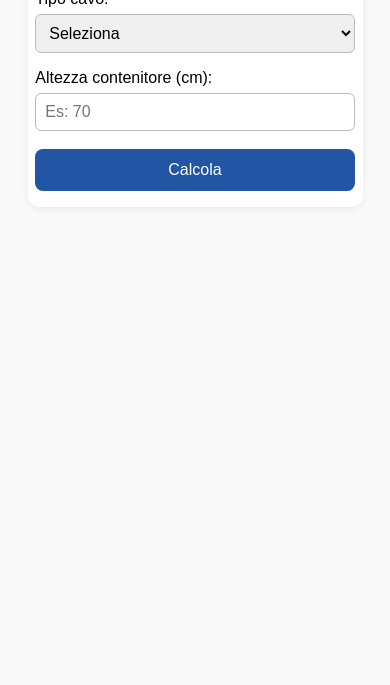
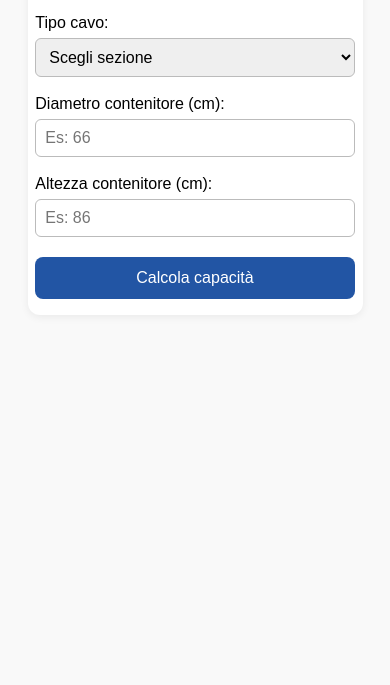
Before and after one commit to Cthv9/CM-Cables, a plain HTML site: page index.html in a window 390 px wide. Shown: the part 159-844 px from the top of the page. Drawn offline with Linux system fonts and the light colour scheme.

Commit message:
Update index.html

```diff
--- a/index.html
+++ b/index.html
@@ -3,151 +3,197 @@
 <head>
   <meta charset="UTF-8">
   <meta name="viewport" content="width=device-width, initial-scale=1">
-  <title>Calcolatore reale capacità cavo</title>
+  <title>Calcolatore Capacità Cavo CM</title>
   <link rel="manifest" href="manifest.json">
   <link rel="icon" sizes="192x192" href="icon-192.png">
   <link rel="icon" sizes="512x512" href="icon-512.png">
   <meta name="theme-color" content="#2255a4">
   <style>
-    *{box-sizing:border-box;}
-    body{font-family:Arial,sans-serif;padding:5vw;background:#f9f9f9;}
-    .container{background:white;padding:6vw 5vw;border-radius:12px;box-shadow:0 2px 8px #0001;max-width:410px;margin:0 auto;}
-    h2{margin-top:0;font-size:2em;}
-    label{display:block;margin:16px 0 6px;}
-    select,input{width:100%;padding:10px;border-radius:6px;border:1px solid #bbb;font-size:1.1em;}
-    button,.lang-btn{margin-top:18px;width:100%;padding:14px 0;border:none;border-radius:8px;background:#2255a4;color:white;font-size:1.15em;cursor:pointer;transition:background 0.2s;}
-    button:active,.lang-btn:active{background:#184077;}
-    .lang-btn{width:48%;margin:0 1% 20px 0;background:#eee;color:#333;border:1px solid #bbb;font-size:1.1em;}
-    .lang-btn.selected{background:#2255a4;color:#fff;border:none;}
-    .btn-row{display:flex;gap:4%;}
-    .result{margin-top:24px;padding:14px;background:#eef6fa;border-radius:8px;border-left:4px solid #2295d1;font-size:1.15em;}
-    #install-btn{display:none;background:#2295d1;font-size:1em;margin-top:18px;width:100%;border-radius:8px;padding:12px 0;}
-    @media (max-width:600px){.container{padding:4vw 2vw;width:100%;max-width:100vw;}h2{font-size:1.3em;}button,.lang-btn,#install-btn{font-size:1em;padding:12px 0;}label,.result{font-size:1em;}select,input{font-size:1em;padding:9px;}}
+    * { box-sizing: border-box; }
+    body { font-family: Arial, sans-serif; padding: 5vw; background: #f9f9f9; }
+    .container { background: white; padding: 6vw 5vw; border-radius: 12px; box-shadow: 0 2px 8px #0001; max-width: 98vw; width: 410px; margin: 0 auto; }
+    h2 { margin-top: 0; font-size: 2em; }
+    label { display: block; margin: 16px 0 6px; font-size: 1.1em; }
+    select, input { width: 100%; padding: 10px; border-radius: 6px; border: 1px solid #bbb; font-size: 1.1em; margin-bottom: 2px; }
+    button, .lang-btn { margin-top: 18px; width: 100%; padding: 14px 0; border: none; border-radius: 8px; background: #2255a4; color: white; font-size: 1.15em; cursor: pointer; transition: background 0.2s; }
+    button:active, .lang-btn:active { background: #184077; }
+    .lang-btn { width: 48%; margin: 0 1% 20px 0; background: #eee; color: #333; border: 1px solid #bbb; font-size: 1.1em; }
+    .lang-btn.selected { background: #2255a4; color: #fff; border: none; }
+    .btn-row { display: flex; gap: 4%; }
+    .result { margin-top: 24px; padding: 14px; background: #eef6fa; border-radius: 8px; border-left: 4px solid #2295d1; font-size: 1.15em; }
+    #install-btn { display: none; background: #2295d1; font-size: 1em; margin-top: 18px; width: 100%; border-radius: 8px; padding: 12px 0; }
+    @media (max-width: 600px) {
+      .container { padding: 4vw 2vw; width: 100%; max-width: 100vw; }
+      h2 { font-size: 1.3em; }
+      button, .lang-btn, #install-btn { font-size: 1em; padding: 12px 0; }
+      label, .result { font-size: 1em; }
+      select, input { font-size: 1em; padding: 9px; }
+    }
   </style>
 </head>
 <body>
   <div class="container">
     <div class="btn-row">
-      <button type="button" class="lang-btn selected" id="btn-it">🇮🇹 Italiano</button>
-      <button type="button" class="lang-btn" id="btn-en">🇬🇧 English</button>
+      <button type="button" class="lang-btn selected" id="btn-it">🇮🇹</button>
+      <button type="button" class="lang-btn" id="btn-en">🇬🇧</button>
     </div>
-    <h2 id="title">Calcolatore reale capacità cavo</h2>
-    <form id="realForm">
-      <label for="cableType" id="lbl-cable">Tipo cavo:</label>
+    <h2 id="title">Calcolatore Capacità Contenitore Cavo</h2>
+    <form id="calcForm">
+      <label id="lbl-cable" for="cableType">Tipo cavo:</label>
       <select id="cableType" required>
-        <option value="">Seleziona</option>
-        <option value="2/3">2 AWG / 3 fili (diam 60 cm)</option>
-        <option value="2/4">2 AWG / 4 fili (diam 66 cm)</option>
+        <option value="">Scegli sezione</option>
+        <option value="2/3">2 AWG / 3 fili</option>
+        <option value="2/4">2 AWG / 4 fili</option>
       </select>
-      <label for="height" id="lbl-height">Altezza contenitore (<span id="unit">cm</span>):</label>
-      <input type="number" id="height" min="10" required placeholder="Es: 70">
-      <button type="submit" id="submitBtn">Calcola</button>
+      <label id="lbl-diam" for="diameter">Diametro contenitore (cm):</label>
+      <input type="number" id="diameter" min="10" required placeholder="Es: 66">
+      <label id="lbl-height" for="height">Altezza contenitore (cm):</label>
+      <input type="number" id="height" min="10" required placeholder="Es: 86">
+      <button type="submit" id="submitBtn">Calcola capacità</button>
     </form>
     <div id="result" class="result" style="display:none;"></div>
     <button id="install-btn" style="display:none;">Installa App</button>
   </div>
   <script>
-    // Dati reali forniti dal produttore
-    const db = {
-      '2/3': [
-        {h:56, len:23},
-        {h:66, len:30},
-        {h:76, len:36}
-      ],
-      '2/4': [
-        {h:60, len:23},
-        {h:71, len:30},
-        {h:81, len:36}
-      ]
+    // Dati reali di riferimento (metrico, cm e metri)
+    const reference = {
+      "2/3": {
+        diam: 66, h: 86, len: 36, // contenitore 85480
+        custom: [
+          {diam: 60, h: 56, len: 23},
+          {diam: 60, h: 66, len: 30},
+          {diam: 60, h: 76, len: 36}
+        ]
+      },
+      "2/4": {
+        diam: 66, h: 86, len: 30, // contenitore 85480
+        custom: [
+          {diam: 66, h: 60, len: 23},
+          {diam: 66, h: 71, len: 30},
+          {diam: 66, h: 81, len: 36}
+        ]
+      }
     };
 
-    // Testi multilingua
+    // Conversioni
+    function cmToInches(cm) { return cm / 2.54; }
+    function cmToFeet(cm) { return cm / 30.48; }
+    function feetToCm(ft) { return ft * 30.48; }
+    function inchesToCm(inch) { return inch * 2.54; }
+    function round2(x) { return Math.round(x * 100) / 100; }
+
+    // Traduzioni
     const texts = {
       it: {
-        title: "Calcolatore reale capacità cavo",
+        title: "Calcolatore Capacità Contenitore Cavo",
         cable: "Tipo cavo:",
-        options: ["Seleziona", "2 AWG / 3 fili (diam 60 cm)", "2 AWG / 4 fili (diam 66 cm)"],
-        height: "Altezza contenitore (<span id='unit'>cm</span>):",
-        btn: "Calcola",
-        result: "Puoi raccogliere circa <b>{X} metri</b> di cavo ({C})",
-        legend: "Dati reali del produttore, interpolazione lineare su altezza.",
-        noinput: "Seleziona tipo e inserisci l'altezza.",
+        options: ["Scegli sezione", "2 AWG / 3 fili", "2 AWG / 4 fili"],
+        diam: "Diametro contenitore (cm):",
+        height: "Altezza contenitore (cm):",
+        diam_in: "Diametro contenitore (in):",
+        height_in: "Altezza contenitore (in):",
+        diam_ft: "Diametro contenitore (ft):",
+        height_ft: "Altezza contenitore (ft):",
+        btn: "Calcola capacità",
+        result: "La capacità stimata del contenitore è:",
+        unit: "metri",
+        legend: "Stima sulla base dei dati forniti dal produttore (Glendinning).",
+        noinput: "Inserisci tutti i dati richiesti.",
         install: "Installa App"
       },
       en: {
-        title: "Real cable capacity calculator",
+        title: "Cable Container Capacity Calculator",
         cable: "Cable type:",
-        options: ["Select", "2 AWG / 3 wires (60 cm diam)", "2 AWG / 4 wires (66 cm diam)"],
-        height: "Container height (<span id='unit'>cm</span>):",
-        btn: "Calculate",
-        result: "You can fit about <b>{X} meters</b> of cable ({C})",
-        legend: "Real manufacturer data, linear interpolation on height.",
-        noinput: "Select cable type and enter height.",
+        options: ["Select type", "2 AWG / 3 wires", "2 AWG / 4 wires"],
+        diam: "Container diameter (in):",
+        height: "Container height (in):",
+        diam_in: "Container diameter (in):",
+        height_in: "Container height (in):",
+        diam_ft: "Container diameter (ft):",
+        height_ft: "Container height (ft):",
+        btn: "Calculate capacity",
+        result: "The estimated cable capacity is:",
+        unit: "meters",
+        legend: "Estimate based on manufacturer reference data (Glendinning).",
+        noinput: "Please enter all required values.",
         install: "Install App"
       }
     };
+
     let currentLang = 'it';
+    let system = 'metric'; // metric or imperial
+
     function setLang(lang) {
       currentLang = lang;
+      system = (lang === 'it') ? 'metric' : 'imperial';
+
       const t = texts[lang];
       document.getElementById('title').textContent = t.title;
       document.getElementById('lbl-cable').textContent = t.cable;
-      document.getElementById('lbl-height').innerHTML = t.height;
       document.getElementById('submitBtn').textContent = t.btn;
       document.getElementById('install-btn').textContent = t.install;
+
       const opts = document.getElementById('cableType').options;
       opts[0].text = t.options[0];
       opts[1].text = t.options[1];
       opts[2].text = t.options[2];
-      document.getElementById('height').placeholder = lang === 'it' ? 'Es: 70' : 'e.g. 70';
+
+      if(system === 'metric') {
+        document.getElementById('lbl-diam').textContent = t.diam;
+        document.getElementById('lbl-height').textContent = t.height;
+        document.getElementById('diameter').placeholder = "Es: 66";
+        document.getElementById('height').placeholder = "Es: 86";
+      } else {
+        document.getElementById('lbl-diam').textContent = t.diam_in;
+        document.getElementById('lbl-height').textContent = t.height_in;
+        document.getElementById('diameter').placeholder = "e.g. 26";
+        document.getElementById('height').placeholder = "e.g. 34";
+      }
+      document.getElementById('diameter').value = '';
       document.getElementById('height').value = '';
       document.getElementById('result').style.display = "none";
-      document.querySelectorAll('.lang-btn').forEach(b => b.classList.remove('selected'));
-      document.getElementById(lang === 'it' ? 'btn-it' : 'btn-en').classList.add('selected');
     }
+
     document.getElementById('btn-it').onclick = () => setLang('it');
     document.getElementById('btn-en').onclick = () => setLang('en');
+
     setLang('it'); // default
 
-    // Interpolazione lineare su altezza (dati reali)
-    function interpolate(data, h) {
-      data = data.sort((a, b) => a.h - b.h);
-      if (h <= data[0].h) return data[0].len * h / data[0].h;
-      if (h >= data[data.length-1].h) return data[data.length-1].len * h / data[data.length-1].h;
-      for (let i = 1; i < data.length; i++) {
-        if (h <= data[i].h) {
-          let x0 = data[i-1].h, y0 = data[i-1].len;
-          let x1 = data[i].h, y1 = data[i].len;
-          return y0 + (y1 - y0) * (h - x0) / (x1 - x0);
-        }
-      }
-    }
+    // Calcolo proporzionale (volume cilindro e valore reale dal dato produttore)
+    document.getElementById('calcForm').addEventListener('submit', function(e){
+      e.preventDefault();
+      const type = document.getElementById('cableType').value;
+      let diam = parseFloat(document.getElementById('diameter').value);
+      let h = parseFloat(document.getElementById('height').value);
+      const t = texts[currentLang];
 
-    document.getElementById('realForm').onsubmit = function(e) {
-      e.preventDefault();
-      const tipo = document.getElementById('cableType').value;
-      const h = parseFloat(document.getElementById('height').value);
-      const res = document.getElementById('result');
-      const t = texts[currentLang];
-      if (!tipo || isNaN(h)) {
-        res.style.display = "block";
-        res.innerHTML = t.noinput;
+      if(!type || !diam || !h) {
+        document.getElementById('result').innerHTML = t.noinput;
+        document.getElementById('result').style.display = "block";
         return;
       }
-      let data = db[tipo];
-      if (!data) {
-        res.style.display = "block";
-        res.innerHTML = "Diametro non supportato.";
-        return;
+
+      // Conversione in cm per il calcolo (se necessario)
+      if(system === 'imperial') {
+        // dato in inch
+        diam = inchesToCm(diam);
+        h = inchesToCm(h);
       }
-      let len = interpolate(data, h);
-      let descr = document.querySelector('#cableType option:checked').textContent;
-      res.style.display = "block";
-      res.innerHTML = t.result.replace('{X}', len.toFixed(1)).replace('{C}', descr)
-        + "<br><span style='font-size:0.96em;'>" + t.legend + "</span>";
-    };
 
-    // ---- PWA install prompt ----
+      // Volume cilindro (non usato come volume assoluto, ma per proporzione)
+      // Calcolo: capacità = lunghezza_cavo_riferimento * (volume_contenitore_utente / volume_contenitore_rif)
+      const ref = reference[type];
+      const v_user = Math.PI * Math.pow(diam/2,2) * h;
+      const v_ref = Math.PI * Math.pow(ref.diam/2,2) * ref.h;
+      const len = ref.len * (v_user / v_ref);
+
+      let resultTxt = t.result + ` <b>${round2(len)} ${t.unit}</b>`;
+      resultTxt += `<br><span style="font-size:0.92em;">${t.legend}</span>`;
+      document.getElementById('result').innerHTML = resultTxt;
+      document.getElementById('result').style.display = "block";
+    });
+
+    // ---- PWA Install prompt ----
     let deferredPrompt;
     window.addEventListener('beforeinstallprompt', (e) => {
       e.preventDefault();
```
